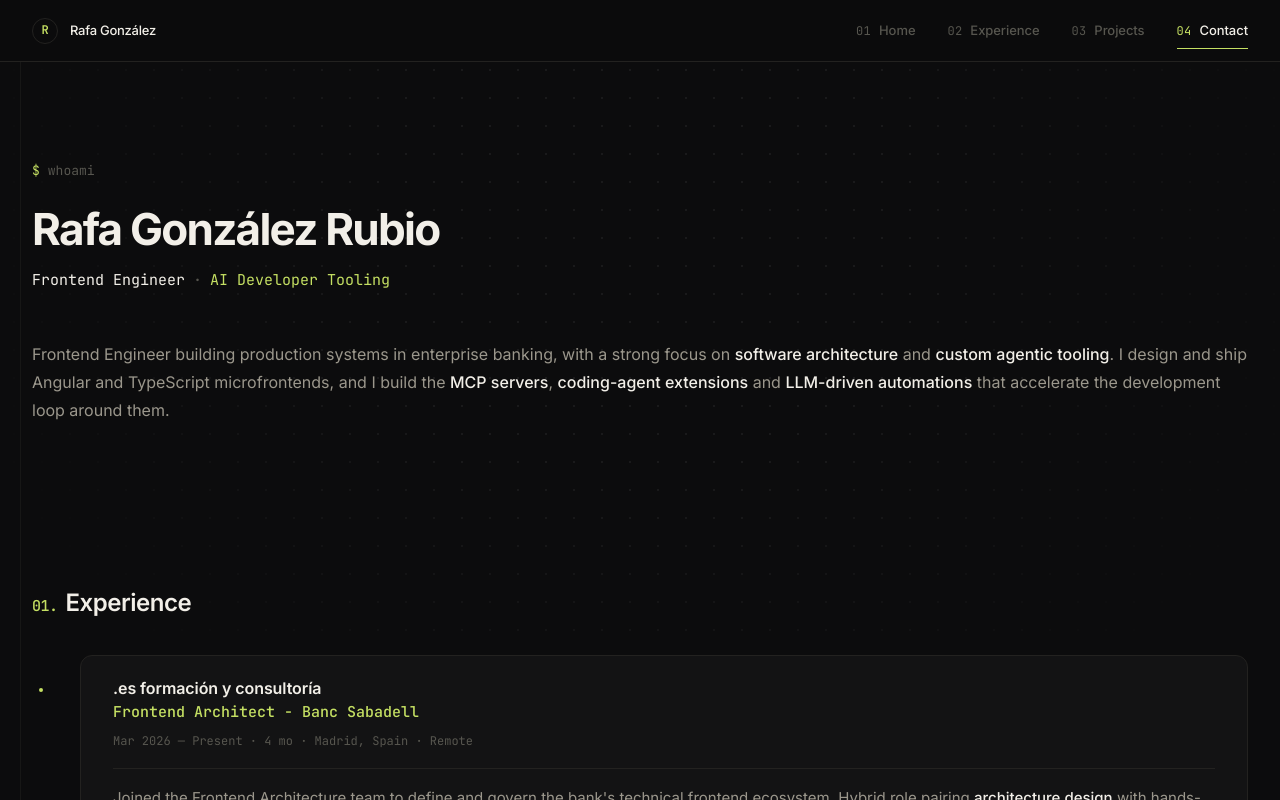
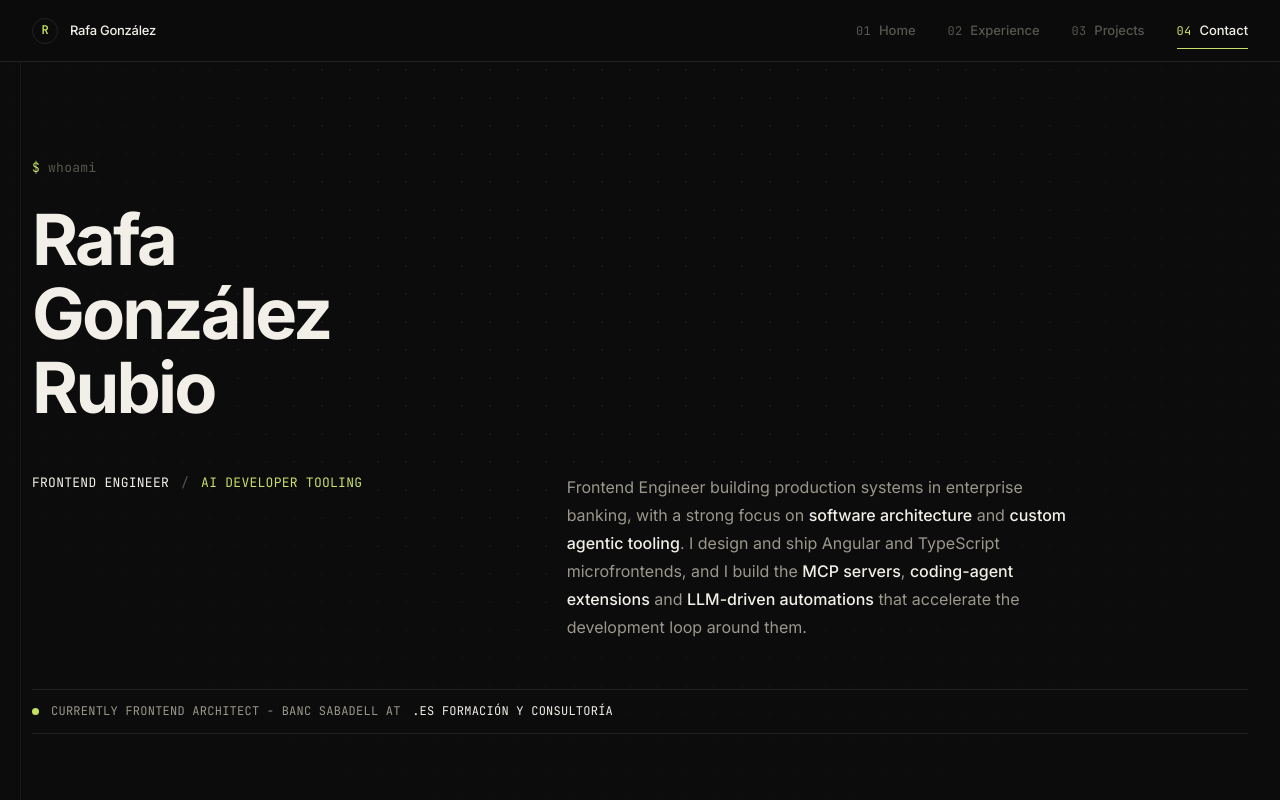
Before and after one commit to RafaGonzalezDev/personal-portfolio, a React (Vite) app: page / in a window 1280 px wide. Shown: the top 800 px of the page. Built offline with nearby package versions, Linux system fonts and the light colour scheme.

Commit message:
feat(home): redesign hero with display name and status
Stacked display name as the hero, mono role line with focus area,
lead bio paragraph, and a 'Currently' status pill sourced from the
current experience entry.

```diff
--- a/src/sections/Home.jsx
+++ b/src/sections/Home.jsx
@@ -1,23 +1,55 @@
 import styles from '@/styles/Home.module.css';
-import { PROFESSIONAL_SUMMARY } from '@/constants';
+import { PROFESSIONAL_SUMMARY, EXPERIENCES } from '@/constants';
 import { parseHighlight } from '@/utils';
 
 const Home = () => {
+  const currentExperience = EXPERIENCES.find((experience) => experience.isCurrent);
+  const nameParts = PROFESSIONAL_SUMMARY.name.split(' ');
+
   return (
     <section className={styles.section} id="home">
-      <p className={styles.eyebrow}>
-        <span className={styles.eyebrowPrompt}>$</span> whoami
-      </p>
-      <h1 className={styles.name}>{PROFESSIONAL_SUMMARY.name}</h1>
-      <p className={styles.role}>
-        <span className={styles.roleLabel}>{PROFESSIONAL_SUMMARY.title}</span>
-        <span className={styles.roleDivider}>·</span>
-        <span className={styles.roleFocus}>AI Developer Tooling</span>
-      </p>
-      <div className={styles.bio}>
+      <div className={styles.head}>
+        <p className={styles.eyebrow}>
+          <span className={styles.eyebrowPrompt}>$</span>
+          <span>whoami</span>
+        </p>
+
+        <h1 className={styles.name}>
+          {nameParts.map((part, index) => (
+            <span key={part} className={styles.nameLine}>
+              {part}
+              {index < nameParts.length - 1 ? <br /> : null}
+            </span>
+          ))}
+        </h1>
+      </div>
+
+      <div className={styles.body}>
+        <div className={styles.roleLine}>
+          <span className={styles.roleLabel}>
+            {PROFESSIONAL_SUMMARY.title}
+          </span>
+          <span className={styles.roleDivider} aria-hidden="true">
+            /
+          </span>
+          <span className={styles.roleFocus}>AI Developer Tooling</span>
+        </div>
+
         <p className={styles.lead}>
           {parseHighlight(PROFESSIONAL_SUMMARY.description)}
         </p>
+
+        {currentExperience ? (
+          <div className={styles.status}>
+            <span className="status-dot" aria-hidden="true" />
+            <span className={styles.statusText}>
+              Currently {currentExperience.role.toLowerCase()} at{' '}
+              <span className={styles.statusCompany}>
+                {currentExperience.company}
+              </span>
+            </span>
+          </div>
+        ) : null}
       </div>
     </section>
   );
--- a/src/styles/Home.module.css
+++ b/src/styles/Home.module.css
@@ -1,6 +1,17 @@
 .section {
+  position: relative;
+  display: flex;
+  flex-direction: column;
+  gap: var(--space-7);
   padding-top: var(--space-9);
-  padding-bottom: var(--space-6);
+  padding-bottom: var(--space-7);
+}
+
+/* ---- Head ---- */
+.head {
+  display: flex;
+  flex-direction: column;
+  gap: var(--space-5);
 }
 
 .eyebrow {
@@ -10,7 +21,7 @@
   font-family: var(--font-mono);
   font-size: var(--font-size-sm);
   color: var(--text-faint);
-  margin-bottom: var(--space-5);
+  letter-spacing: var(--tracking-wide);
 }
 
 .eyebrowPrompt {
@@ -18,23 +29,34 @@
 }
 
 .name {
-  font-size: var(--font-size-4xl);
+  font-size: var(--font-size-display);
   font-weight: var(--font-weight-bold);
   line-height: var(--line-height-tight);
   letter-spacing: var(--tracking-tighter);
   color: var(--text);
-  margin-bottom: var(--space-4);
 }
 
-.role {
+.nameLine {
+  display: block;
+}
+
+/* ---- Body ---- */
+.body {
+  display: grid;
+  grid-template-columns: minmax(0, 5fr) minmax(0, 7fr);
+  gap: var(--space-7);
+  align-items: start;
+}
+
+.roleLine {
   display: flex;
   flex-wrap: wrap;
   align-items: baseline;
-  gap: var(--space-2);
+  gap: var(--space-3);
   font-family: var(--font-mono);
-  font-size: var(--font-size-base);
-  color: var(--text-muted);
-  margin-bottom: var(--space-7);
+  font-size: var(--font-size-sm);
+  letter-spacing: var(--tracking-wide);
+  text-transform: uppercase;
 }
 
 .roleLabel {
@@ -49,14 +71,44 @@
   color: var(--accent);
 }
 
-.bio {
-  display: flex;
-  flex-direction: column;
-  gap: var(--space-5);
+.lead {
   font-size: var(--font-size-lg);
   line-height: var(--line-height-relaxed);
+  color: var(--text-muted);
+  max-width: 52ch;
 }
 
-.lead {
+/* ---- Status pill ---- */
+.status {
+  grid-column: 1 / -1;
+  display: inline-flex;
+  align-items: center;
+  gap: var(--space-3);
+  padding: var(--space-3) 0;
+  border-top: var(--hairline);
+  border-bottom: var(--hairline);
+  width: 100%;
+}
+
+.statusText {
+  font-family: var(--font-mono);
+  font-size: var(--font-size-xs);
   color: var(--text-muted);
+  letter-spacing: var(--tracking-wide);
+  text-transform: uppercase;
 }
+
+.statusCompany {
+  color: var(--text);
+  margin-left: var(--space-1);
+}
+
+@media (max-width: 768px) {
+  .body {
+    grid-template-columns: 1fr;
+    gap: var(--space-5);
+  }
+  .lead {
+    font-size: var(--font-size-base);
+  }
+}
```
